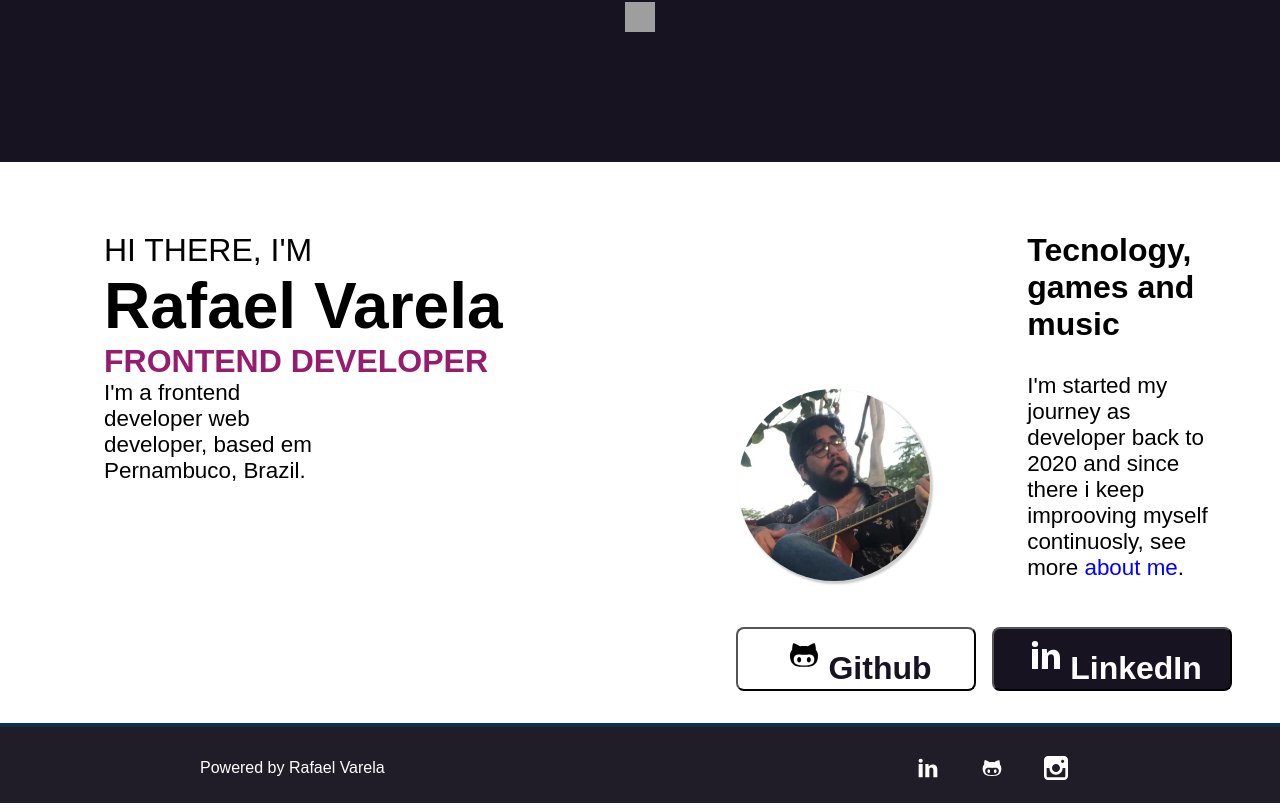
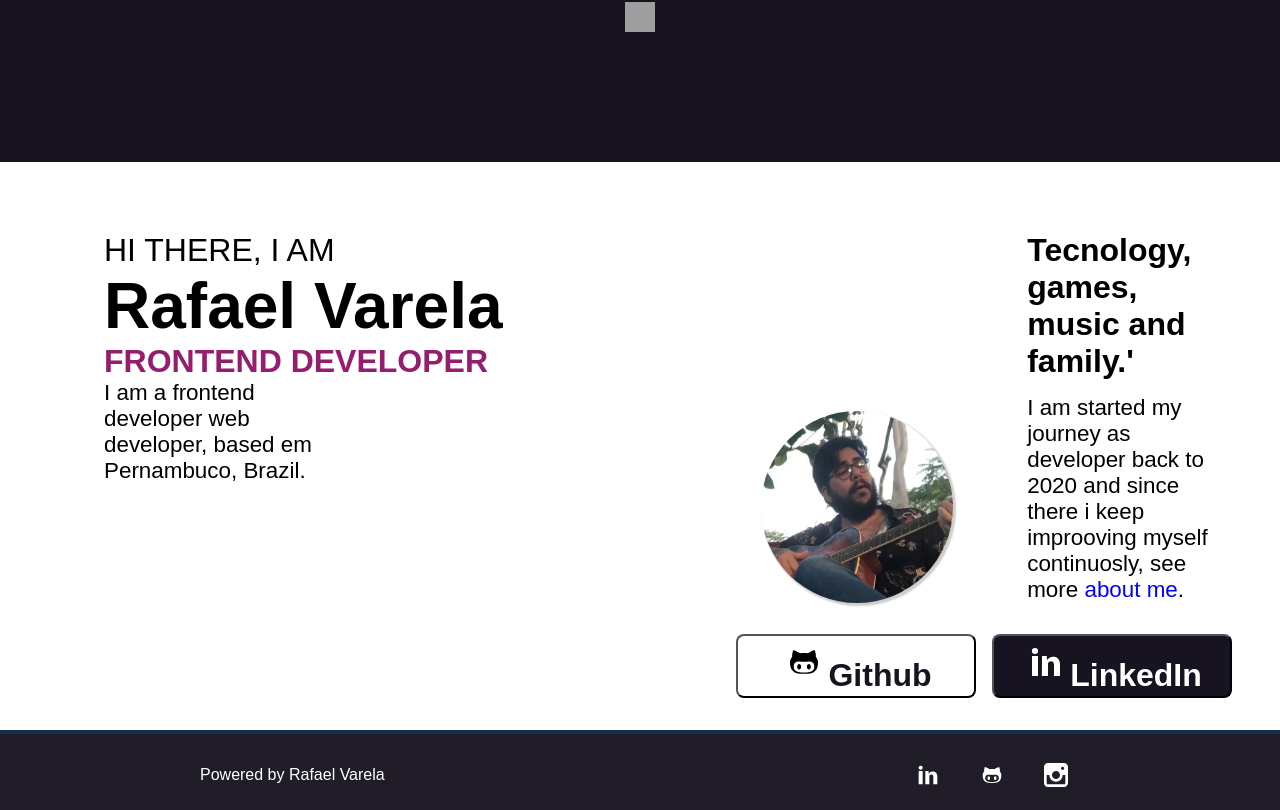
Before and after one commit to RafaelMoid/rafael-varela, a Next.js app: page / in a window 1280 px wide. Shown: the part 532-1342 px from the top of the page. Built offline with nearby package versions, Linux system fonts and the light colour scheme; grey boxes are pictures that could not be loaded.

Commit message:
Fix: Waves

```diff
--- a/src/components/AboutMe/index.jsx
+++ b/src/components/AboutMe/index.jsx
@@ -33,7 +33,6 @@ const HorizontalDiv = styled.div`
         display: flex;
         justify-content: flex-end;
         align-items: flex-end;
-        gap: 30px;
         width: 100%;
 }
 
@@ -56,7 +55,6 @@ const VerticalDiv2 = styled.div`
         justify-content: flex-end;
         align-items: flex-end;
         justify-content: space-between;
-        gap: 30px;
         width: 50%;
     }
 
@@ -133,7 +131,6 @@ const StyledSpan2 = styled.span`
 
 const FotoPerfil = styled.img`
     display: flex;
-    margin: 0 0.5rem 0 0.5rem;
     border-radius: 10rem;
     width: 8rem;
     aspect-ratio: 1 / 1;
@@ -186,17 +183,17 @@ const AboutMe = () => {
     return (
         <FlexBox>
             <VerticalDiv>
-                <FirstFrase>Hi there, i'm</FirstFrase>
+                <FirstFrase>Hi there, i am</FirstFrase>
                 <StyledH1>Rafael Varela</StyledH1>
                 <SecondFrase>frontend developer</SecondFrase>
-                <StyledSpan>I'm a frontend developer web developer, based em Pernambuco, Brazil.</StyledSpan>
+                <StyledSpan>I am a frontend developer web developer, based em Pernambuco, Brazil.</StyledSpan>
             </VerticalDiv>
             <VerticalDiv2>
                 <HorizontalDiv>
                         <FotoPerfil src="./rafael.png"/>
                         <VerticalDiv2>
-                            <StyledH2>Tecnology, games and music</StyledH2>
-                            <StyledSpan2>I'm started my journey as developer back to 2020 and since there i keep improoving myself continuosly, see more<a href=""> about me</a>.</StyledSpan2>
+                            <StyledH2>Tecnology, games, music and family.'</StyledH2>
+                            <StyledSpan2>I am started my journey as developer back to 2020 and since there i keep improoving myself continuosly, see more<a href=""> about me</a>.</StyledSpan2>
                         </VerticalDiv2>
                 </HorizontalDiv>
                 <ButtonDiv>
```
